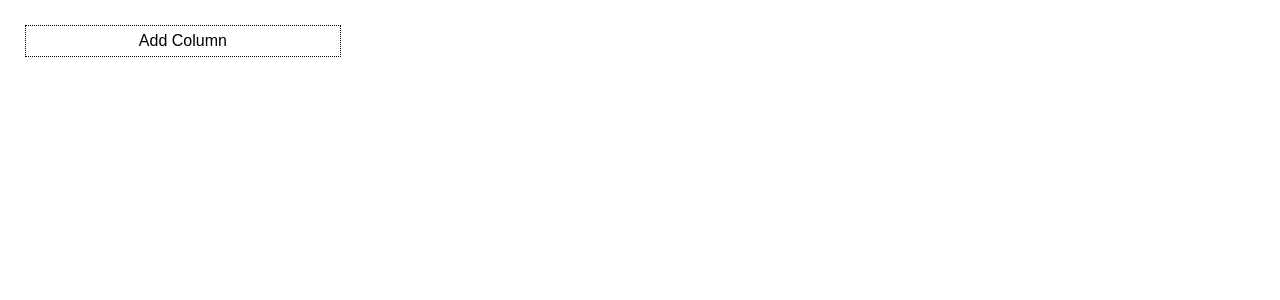
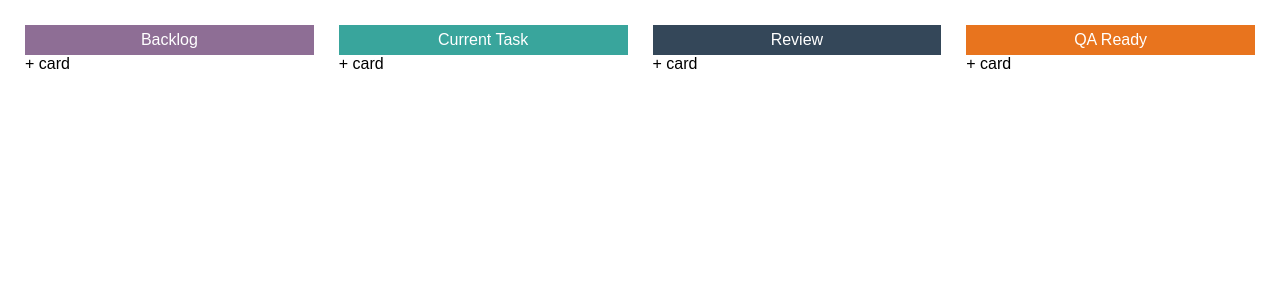
Before and after one commit to lllNuggetslll/TB-Kanban, a React (Create React App) app in the folder tb-kanban/: page / in a window 1280 px wide. Shown: the top 300 px of the page. Built offline with nearby package versions, Linux system fonts and the light colour scheme.

Commit message:
add logic

```diff
--- a/tb-kanban/package.json
+++ b/tb-kanban/package.json
@@ -3,6 +3,7 @@
   "version": "0.1.0",
   "private": true,
   "dependencies": {
+    "lodash": "^4.17.5",
     "react": "^16.2.0",
     "react-dom": "^16.2.0",
     "react-redux": "^5.0.7",
@@ -15,5 +16,9 @@
     "build": "react-scripts build",
     "test": "react-scripts test --env=jsdom",
     "eject": "react-scripts eject"
+  },
+  "devDependencies": {
+    "eslint": "^4.19.1",
+    "eslint-plugin-react": "^7.7.0"
   }
 }
--- a/tb-kanban/src/actions/actionTypes.js
+++ b/tb-kanban/src/actions/actionTypes.js
@@ -1,4 +1,2 @@
 export const ADD_CARD = "ADD_CARD";
 export const MOVE_CARD = "MOVE_CARD";
-export const REMOVE_CARD = "REMOVE_CARD";
-export const ADD_COLUMN = "ADD_COLUMN";
--- a/tb-kanban/src/actions/kanBanActions.js
+++ b/tb-kanban/src/actions/kanBanActions.js
@@ -10,13 +10,13 @@ export const addCard = (text, columnIndex) => {
   };
 };
 
-export const moveCard = (text, prevColumn, nextColumn) => {};
-
-export const removeCard = (text, column) => {};
-
-export const addColumn = name => {
+export const moveCard = (cardIndex, prevColumn, nextColumn) => {
   return {
-    type: types.ADD_COLUMN,
-    payload: name
+    type: types.MOVE_CARD,
+    payload: {
+      cardIndex,
+      prevColumn,
+      nextColumn
+    }
   };
 };
--- a/tb-kanban/src/components/KanBanCard.js
+++ b/tb-kanban/src/components/KanBanCard.js
@@ -3,16 +3,44 @@ import Proptypes from "prop-types";
 import styled from "styled-components";
 
 const Card = styled.div`
+  display: flex;
   height: 30px;
   background-color: #1683fb;
   margin: 5px;
+  justify-content: space-between;
+  line-height: 30px;
+  color: white;
+  padding: 5px;
 `;
 
-const KanBanCard = ({ message }) => {
-  return <Card>{message}</Card>;
+const KanBanCard = ({ message, moveCard, columnIndex, cardIndex }) => {
+  return (
+    <Card>
+      {columnIndex !== 0 ? (
+        <div onClick={() => moveCard(cardIndex, columnIndex, columnIndex - 1)}>
+          {"<"}
+        </div>
+      ) : (
+        <div />
+      )}
+
+      {message}
+
+      {columnIndex !== 3 ? (
+        <div onClick={() => moveCard(cardIndex, columnIndex, columnIndex + 1)}>
+          {">"}
+        </div>
+      ) : (
+        <div />
+      )}
+    </Card>
+  );
 };
 KanBanCard.proptypes = {
-  message: Proptypes.string.isRequired
+  message: Proptypes.string.isRequired,
+  moveCard: Proptypes.func.isRequired,
+  columnIndex: Proptypes.number,
+  cardIndex: Proptypes.number
 };
 
 export default KanBanCard;
--- a/tb-kanban/src/components/KanBanColumn.js
+++ b/tb-kanban/src/components/KanBanColumn.js
@@ -10,17 +10,35 @@ const ColumnContainer = styled.div`
   width: 25%;
 `;
 
-const KanBanColumn = ({ name, columnIndex, addColumn, cards, addCard }) => {
+export default class KanBanColumn extends React.Component {
+  render() {
+    const {
+      columnName,
+      columnColor,
+      columnIndex,
+      cards,
+      addCard,
+      moveCard
+    } = this.props;
+
     return (
       <ColumnContainer>
         <KanBanColumnHeader
-        name={name}
+          columnName={columnName}
+          columnColor={columnColor}
           columnIndex={columnIndex}
-        addColumn={addColumn}
         />
         {cards &&
           cards.map((message, index) => {
-          return <KanBanCard key={index} message={message} />;
+            return (
+              <KanBanCard
+                key={index}
+                message={message}
+                moveCard={moveCard}
+                columnIndex={columnIndex}
+                cardIndex={index}
+              />
+            );
           })}
         {columnIndex !== null && (
           <div onClick={() => addCard(window.prompt("add card"), columnIndex)}>
@@ -29,13 +47,13 @@ const KanBanColumn = ({ name, columnIndex, addColumn, cards, addCard }) => {
         )}
       </ColumnContainer>
     );
+  }
+}
+KanBanColumn.proptypes = {
+  columnName: Proptypes.string.isRequired,
+  columnColor: Proptypes.string.isRequired,
+  columnIndex: Proptypes.number,
+  cards: Proptypes.array,
+  addCard: Proptypes.func.isRequired,
+  moveCard: Proptypes.func.isRequired
 };
-KanBanColumn.proptypes = {
-  name: Proptypes.string.isRequired,
-  columnIndex: Proptypes.number,
-  addColumn: Proptypes.func.isRequired,
-  cards: Proptypes.array,
-  addCard: Proptypes.func.isRequired
-};
-
-export default KanBanColumn;
--- a/tb-kanban/src/components/KanBanColumnHeader.js
+++ b/tb-kanban/src/components/KanBanColumnHeader.js
@@ -2,32 +2,35 @@ import React from "react";
 import Proptypes from "prop-types";
 import styled from "styled-components";
 
-const COLORS = ["#8e6e95", "#39a59c", "#344759", "#e8741e"];
-
 const Header = styled.div`
   height: 30px;
-  background-color: ${props =>
-    props.columnIndex === null ? "white" : COLORS[props.columnIndex]};
+  background-color: ${props => props.columnColor};
   width: 100%;
   text-align: center;
-  color: "white";
+  color: white;
   line-height: 30px;
-  border: ${props => props.columnIndex === null && "1px dotted black;"};
 `;
 
-const KanBanColumnHeader = ({ name, columnIndex, addColumn }) => {
+const KanBanColumnHeader = ({
+  columnName,
+  columnColor,
+  columnIndex,
+  addColumn
+}) => {
   return (
     <Header
       columnIndex={columnIndex}
+      columnColor={columnColor}
       onClick={() => addColumn && addColumn(window.prompt("Enter Name"))}
     >
-      {name}
+      {columnName}
     </Header>
   );
 };
 KanBanColumnHeader.proptypes = {
-  name: Proptypes.string.isRequired,
-  columnIndex: Proptypes.number,
+  columnName: Proptypes.string.isRequired,
+  columnIndex: Proptypes.number.isRequired,
+  columnIndex: Proptypes.number.isRequired,
   addColumn: Proptypes.func.isRequired
 };
 
--- a/tb-kanban/src/components/KanBanContainer.js
+++ b/tb-kanban/src/components/KanBanContainer.js
@@ -12,14 +12,13 @@ const Container = styled.div`
   padding: 12.5px;
 `;
 
-const container = {
-  display: "flex",
-  padding: 12.5
-};
-
 class KanBanContainer extends React.Component {
   handleAddColumn = name => {
     name && this.props.actions.addColumn(name);
+  };
+
+  handleMoveCard = (cardIndex, currentColumn, targetColumn) => {
+    this.props.actions.moveCard(cardIndex, currentColumn, targetColumn);
   };
 
   handleAddCard = (text, index) => {
@@ -28,41 +27,37 @@ class KanBanContainer extends React.Component {
 
   render() {
     const { columns } = this.props;
-    const addColumn = () => (
-      <KanBanColumn
-        name={"Add Column"}
-        addColumn={this.handleAddColumn}
-        columnIndex={null}
-      />
-    );
 
     return (
-      <div style={container}>
+      <Container>
         {columns.map((column, index) => {
-          const { name, cards } = column;
+          const { columnName, columnColor, cards } = column;
+
           return (
             <KanBanColumn
               key={index}
-              name={name}
+              columnName={columnName}
+              columnColor={columnColor}
               cards={cards}
               columnIndex={index}
               addCard={this.handleAddCard}
+              moveCard={this.handleMoveCard}
             />
           );
         })}
-        {columns.length < 4 && addColumn()}
-      </div>
+      </Container>
     );
   }
 }
 KanBanContainer.proptypes = {
   columns: Proptypes.shape({
-    name: Proptypes.string.isRequired,
+    columnName: Proptypes.string.isRequired,
+    columnColor: Proptypes.string.isRequired,
     cards: Proptypes.array.isRequired
   }),
   actions: Proptypes.shape({
-    addColumn: Proptypes.func.isRequired,
-    addCard: Proptypes.func.isRequired
+    addCard: Proptypes.func.isRequired,
+    moveCard: Proptypes.func.isRequired
   })
 };
 
--- a/tb-kanban/src/middleware/kanBanMiddleware.js
+++ b/tb-kanban/src/middleware/kanBanMiddleware.js
@@ -1,18 +1,9 @@
 import * as types from "../actions/actionTypes";
-import * as actions from "../actions/kanBanActions";
 
 export default ({ dispatch, getState }) => {
   return next => action => {
     const { kanBanReducer } = getState();
     const kanBanCopy = kanBanReducer.slice(0);
-
-    if (action.type === types.ADD_COLUMN) {
-      kanBanCopy.push({
-        name: action.payload,
-        cards: []
-      });
-      action.payload = kanBanCopy;
-    }
 
     if (action.type === types.ADD_CARD) {
       const { columnIndex, text } = action.payload;
@@ -21,6 +12,17 @@ export default ({ dispatch, getState }) => {
       action.payload = kanBanCopy;
     }
 
+    if (action.type === types.MOVE_CARD) {
+      const { cardIndex, prevColumn, nextColumn } = action.payload;
+
+      const card = kanBanCopy[prevColumn].cards.splice(cardIndex, 1);
+      let targetColumn = kanBanCopy[nextColumn];
+
+      targetColumn.cards.push(card);
+
+      action.payload = kanBanCopy;
+    }
+
     next(action);
   };
 };
--- a/tb-kanban/src/reducers/kanBanReducer.js
+++ b/tb-kanban/src/reducers/kanBanReducer.js
@@ -1,13 +1,23 @@
 import * as types from "../actions/actionTypes";
 
-export default (state = [], action) => {
+const COLORS = ["#8e6e95", "#39a59c", "#344759", "#e8741e"];
+
+const INITIAL_STATE = ["Backlog", "Current Task", "Review", "QA Ready"].map(
+  (column, index) => ({
+    columnName: column,
+    columnColor: COLORS[index],
+    cards: []
+  })
+);
+
+export default (state = INITIAL_STATE, action) => {
   const { payload } = action;
 
   switch (action.type) {
-    case types.ADD_COLUMN:
-      return payload;
     case types.ADD_CARD:
-      return payload;
+      return [...payload];
+    case types.MOVE_CARD:
+      return [...payload];
     default:
       return state;
   }
```
Also changed, not shown: 2 other files (tests, documents, lock files or other folders). Lines whose indentation alone changed are shown as unchanged.
